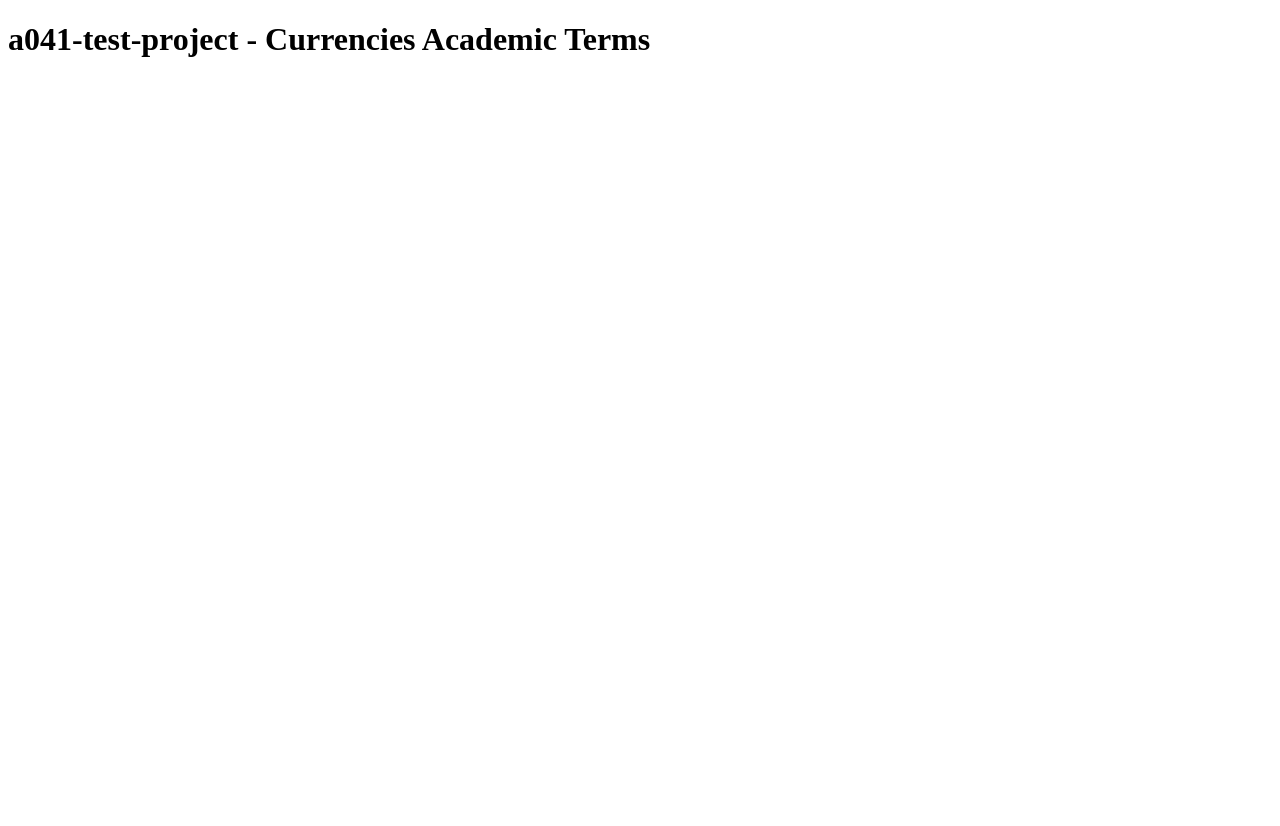
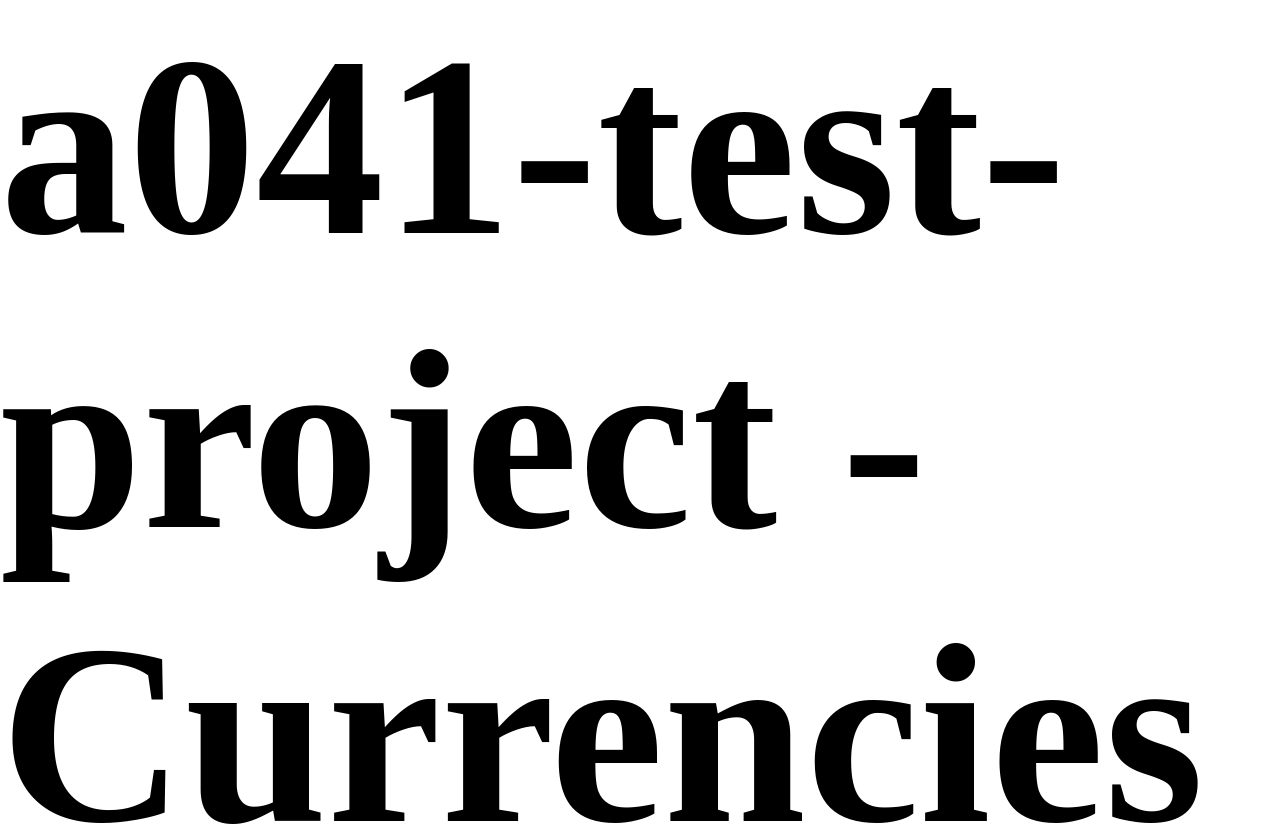
Before and after one commit to AndreiMedvedevSaratov/a041-test-project, a React app: page / in a window 1280 px wide. Shown: the top 826 px of the page. Before the commit the page ends 800 px from the top, so only its background shows below. Built offline with nearby package versions, Linux system fonts and the light colour scheme; no server answers.

Commit message:
feat: Добавил redux-toolkit, настроил стор, добавил axios, настроил получение данных с бэкенда

```diff
--- /dev/null
+++ b/src/App/App.tsx
@@ -0,0 +1,14 @@
+import React from "react";
+import { Provider } from 'react-redux';
+import { store } from "../store/store";
+import { Select } from "../Components/Select/Select";
+
+export const App = () => {
+  return (
+    <Provider store={store}>
+      <h1>a041-test-project - Currencies Academic Terms</h1>
+
+      <Select />
+    </Provider>
+  )
+}
--- /dev/null
+++ b/src/Components/Select/Select.tsx
@@ -0,0 +1,18 @@
+import React, { useEffect } from "react";
+import { useAppDispatch, useAppSelector } from "../../store/store";
+import { fetchCurrencies } from "../../store/utils/fetchCurrencies";
+
+export const Select = () => {
+  const { list } = useAppSelector((store) => store.currencies);
+  const dispatch = useAppDispatch();
+
+  console.log(list);
+
+  useEffect(() => {
+    dispatch(fetchCurrencies())
+  }, []);
+
+  return (
+    <p></p>
+  )
+}
--- /dev/null
+++ b/src/axios/getCurrencies.ts
@@ -0,0 +1,6 @@
+import { TCurrenciesData } from 'types/types';
+import { instance } from './instance';
+
+export const getCurrencies = async () => {
+  return instance.get<TCurrenciesData>('currencies');
+}
--- /dev/null
+++ b/src/axios/instance.ts
@@ -0,0 +1,7 @@
+import axios, { CreateAxiosDefaults } from 'axios';
+
+const config: CreateAxiosDefaults<string> = {
+  baseURL: 'https://api.coinbase.com/v2/',
+}
+
+export const instance = axios.create(config);
--- /dev/null
+++ b/src/index.css
@@ -0,0 +1,14 @@
+html {
+  font-size: calc(100vw / 10);
+}
+
+body {
+  margin: 0;
+  width: 100vw;
+  height: 100vh;
+}
+
+h1 {
+  margin: 0;
+  font-size: 2rem;
+}
--- a/src/index.tsx
+++ b/src/index.tsx
@@ -1,7 +1,9 @@
 import React from "react";
 import { createRoot } from "react-dom/client";
+import './index.css';
+import { App } from "./App/App";
 
 const container = document.querySelector("#root") as HTMLElement;
 const root = createRoot(container);
 
-root.render(<h1>a041-test-project - Currencies Academic Terms</h1>);
+root.render(<App />);
--- /dev/null
+++ b/src/store/slice/currencies.ts
@@ -0,0 +1,57 @@
+import { createSlice, PayloadAction } from '@reduxjs/toolkit';
+import { ICurrency, IInitialState } from '../../types/types';
+import { fetchCurrencies } from '../utils/fetchCurrencies';
+
+const initialState: IInitialState = {
+  list: [],
+  selectedId: '',
+  selectedName: '',
+  isLoading: true,
+  isSuccess: false,
+  isError: false,
+  errorMessage: null,
+}
+
+const currencies = createSlice({
+  name: 'currencies',
+  initialState,
+  reducers: {
+    setActiveCurrency(state, { payload }: PayloadAction<string>) {
+      const { name } = state.list.find(({ id }) => id === payload) as ICurrency;
+      state.selectedId = payload;
+      state.selectedName = name;
+    },
+    clearError(state) {
+      state.errorMessage = null;
+    },
+  },
+  extraReducers: (builder) => {
+    builder.addCase(fetchCurrencies.fulfilled, (state, action) => {
+      const selectedItem = 0;
+
+      state.isSuccess = true;
+      state.isLoading = false;
+      state.isError = false;
+      state.list = action.payload;
+      state.selectedId = action.payload[selectedItem].id;
+      state.selectedName = action.payload[selectedItem].name;
+      state.errorMessage = null;
+    })
+    builder.addCase(fetchCurrencies.pending, (state) => {
+      state.isLoading = true;
+      state.isSuccess = false;
+      state.isError = false;
+      state.errorMessage = null;
+    })
+    builder.addCase(fetchCurrencies.rejected, (state) => {
+      state.list = [];
+      state.isLoading = false;
+      state.isSuccess = false;
+      state.isError = true;
+      state.errorMessage = 'Какая-то ошибка';
+    })
+  },
+})
+
+export const currenciesReducer = currencies.reducer;
+export const { setActiveCurrency, clearError } = currencies.actions;
--- /dev/null
+++ b/src/store/store.ts
@@ -0,0 +1,15 @@
+import { combineReducers, configureStore } from '@reduxjs/toolkit';
+import { TypedUseSelectorHook, useDispatch, useSelector } from 'react-redux';
+import { currenciesReducer } from './slice/currencies';
+
+const reducer = combineReducers({
+  currencies: currenciesReducer,
+});
+
+export const store = configureStore({
+  reducer,
+});
+
+export type RootState = ReturnType<typeof store.getState>;
+export const useAppDispatch = () => useDispatch<typeof store.dispatch>();
+export const useAppSelector: TypedUseSelectorHook<RootState> = useSelector;
--- /dev/null
+++ b/src/store/utils/fetchCurrencies.ts
@@ -0,0 +1,18 @@
+import { createAsyncThunk } from "@reduxjs/toolkit";
+import { getCurrencies } from "../../axios/getCurrencies";
+import { ICurrency } from "../../types/types";
+
+export const fetchCurrencies = createAsyncThunk<ICurrency[]>(
+  'fetchAll',
+  async (_, { rejectWithValue }) => {
+    try {
+      const {
+        data: { data },
+      } = await getCurrencies();
+
+      return data;
+    } catch (e) {
+      return rejectWithValue('Какая-то ошибка');
+    }
+  },
+)
--- /dev/null
+++ b/src/types/types.ts
@@ -0,0 +1,19 @@
+export interface ICurrency {
+  id: string
+  name: string
+  min_size: string
+}
+
+export type TCurrenciesData = {
+  data: ICurrency[]
+}
+
+export interface IInitialState {
+  list: ICurrency[]
+  selectedId: string
+  selectedName: string
+  isLoading: boolean
+  isSuccess: boolean
+  isError: boolean
+  errorMessage: string | null
+}
```
Also changed, not shown: index.tsx (deleted, +0 -8 lines), package.json (+11 -6 lines), 1 other file (tests, documents, lock files or other folders).
